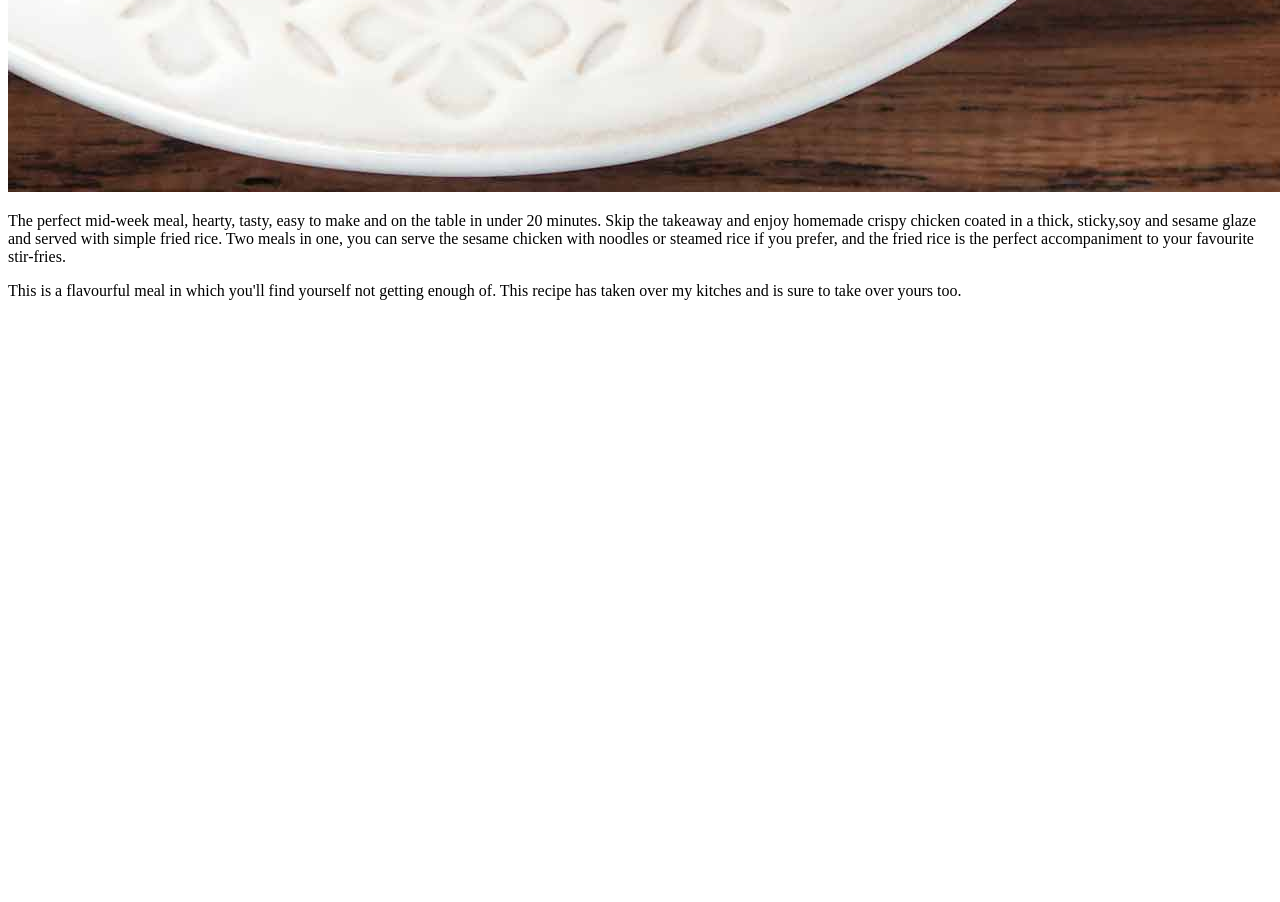
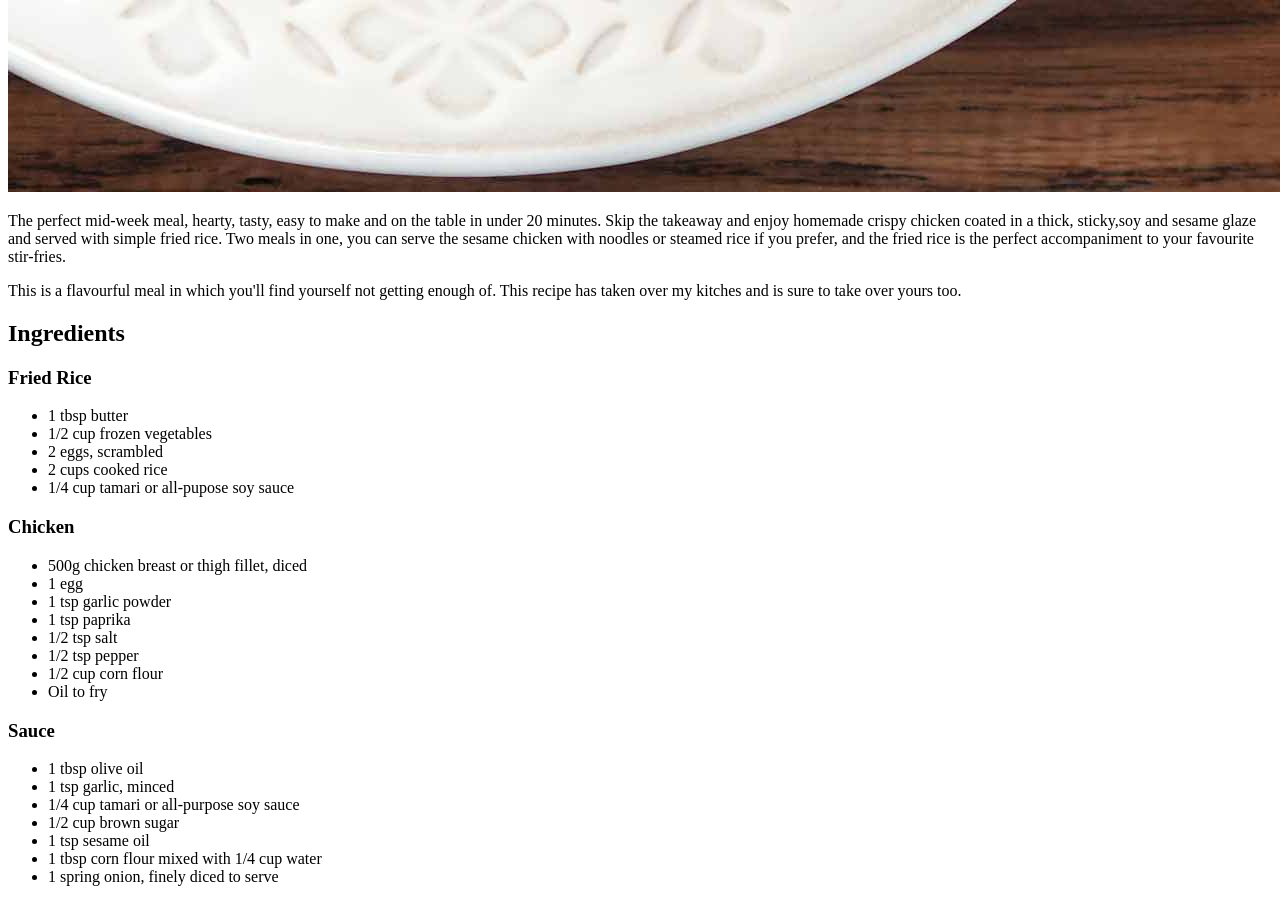
Before and after one commit to Cmoodiee/odin-recipes, a plain HTML site: page recipes/crispy_sesame_chicken.html in a window 1280 px wide. Shown: the part 1808-2710 px from the top of the page. Before the commit the page ends 2124 px from the top, so only its background shows below. Drawn offline with Linux system fonts and the light colour scheme.

Commit message:
add recipe list

```diff
--- a/recipes/crispy_sesame_chicken.html
+++ b/recipes/crispy_sesame_chicken.html
@@ -19,4 +19,40 @@
             <p>This is a flavourful meal in which you'll find yourself not getting enough of.
                 This recipe has taken over my kitches and is sure to take over yours too.</p>
 
+                <h2>Ingredients</h2>
+
+                <h3>Fried Rice</h3>
+                <ul>
+                    <li>1 tbsp butter</li>
+                    <li>1/2 cup frozen vegetables</li>
+                    <li>2 eggs, scrambled</li>
+                    <li>2 cups cooked rice</li>
+                    <li>1/4 cup tamari or all-pupose soy sauce</li>
+                </ul>
+
+             <h3>Chicken</h3>
+                    <ul>
+                        <li>500g chicken breast or thigh fillet, diced</li>
+                        <li>1 egg</li>
+                        <li>1 tsp garlic powder</li>
+                        <li>1 tsp paprika</li>
+                        <li>1/2 tsp salt</li>
+                        <li>1/2 tsp pepper</li>
+                        <li>1/2 cup corn flour</li>
+                        <li>Oil to fry</li>
+                    </ul>
+
+                    <h3>Sauce</h3>
+                    <ul>
+                        <li>1 tbsp olive oil</li>
+                        <li>1 tsp garlic, minced</li>
+                        <li>1/4 cup tamari or all-purpose soy sauce</li>
+                        <li>1/2 cup brown sugar</li>
+                        <li>1 tsp sesame oil</li>
+                        <li>1 tbsp corn flour mixed with 1/4 cup water</li>
+                        <li>1 spring onion, finely diced to serve</li>
+                    </ul>
+
+
+
     </body>
```
